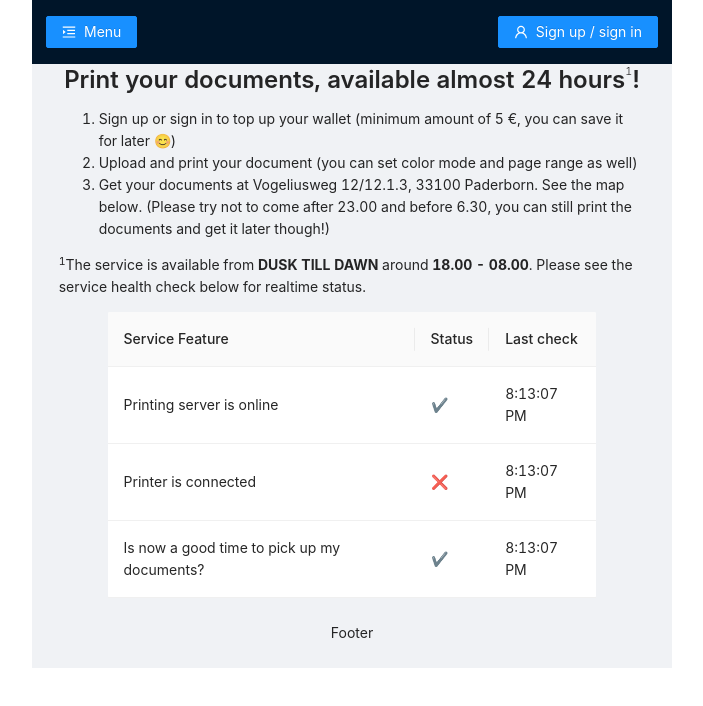
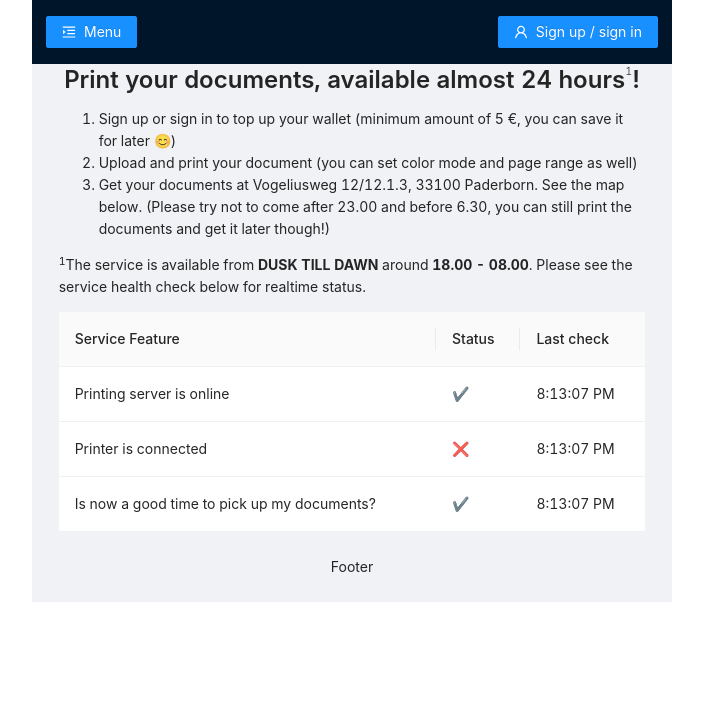
Before and after one commit to kohpai/the-prince-webapp, a React (Create React App) app: page / in a window 1280 px wide. Shown: the top 706 px of the page, without its empty margins (288-991 px from the left). Built offline with nearby package versions, Linux system fonts and the light colour scheme.

Commit message:
💄remove unnecessary row and columns

```diff
--- a/src/Home.tsx
+++ b/src/Home.tsx
@@ -91,17 +91,11 @@ export const Home = () => {
         <b>18.00 - 08.00</b>. Please see the service health check below for
         realtime status.
       </Paragraph>
-      <Row>
-        <Col md={2} />
-        <Col md={20}>
-          <Table
-            columns={columns}
-            dataSource={data}
-            pagination={{ hideOnSinglePage: true }}
-          />
-        </Col>
-        <Col md={2} />
-      </Row>
+      <Table
+        columns={columns}
+        dataSource={data}
+        pagination={{ hideOnSinglePage: true }}
+      />
     </>
   );
 };
```
